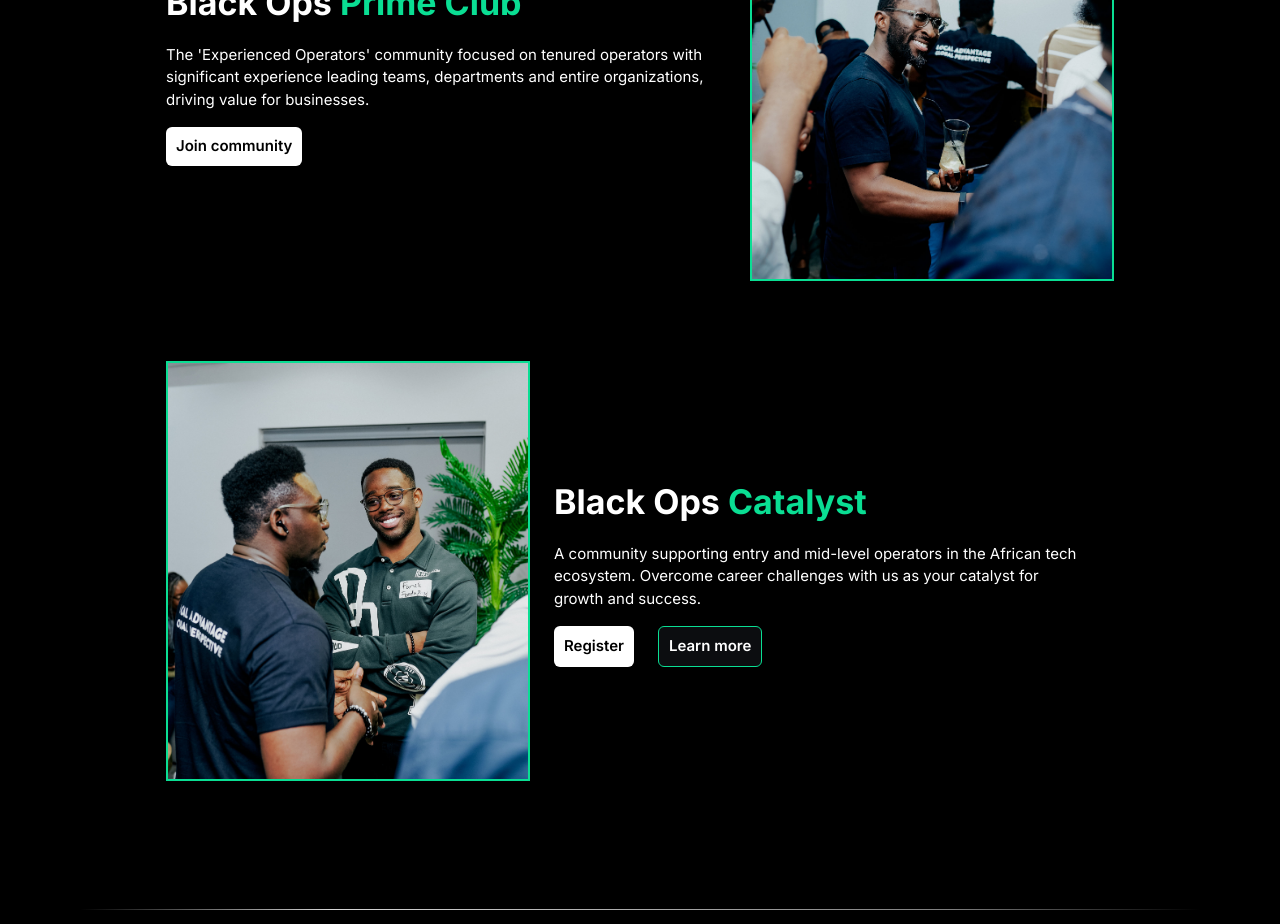
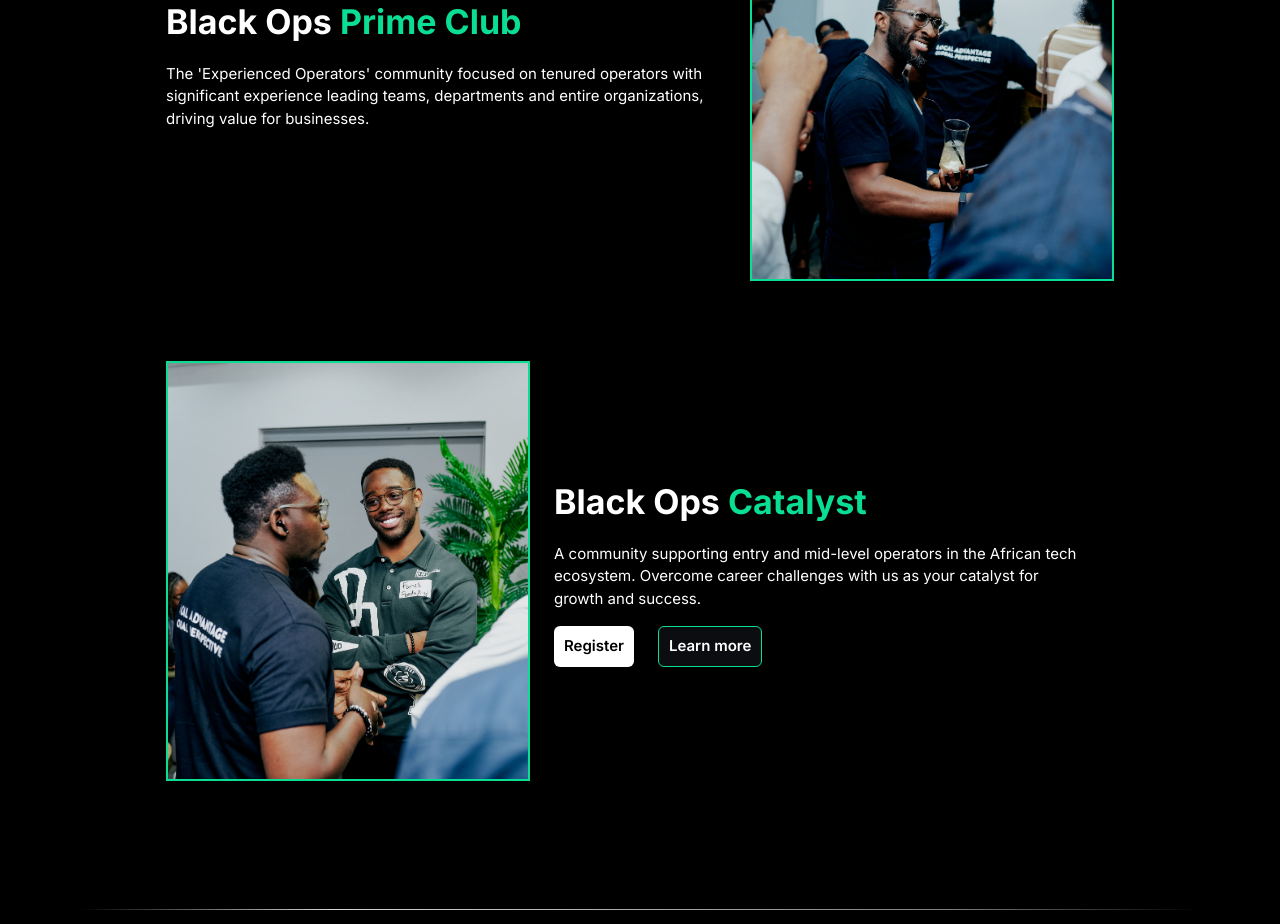
Before and after one commit to unegbuclinton/blackOp, a Next.js app: page / in a window 1280 px wide. Shown: the part 1840-2764 px from the top of the page. Built offline with nearby package versions, Linux system fonts and the light colour scheme.

Commit message:
update home

```diff
--- a/src/app/page.tsx
+++ b/src/app/page.tsx
@@ -78,7 +78,11 @@ export default function Home() {
             entire organizations, driving value for businesses.
           </p>
           <div className='flex gap-6'>
-            <Button type='button'>Join community</Button>
+            <Link href={'/community'}>
+              <Button className='lg:hidden' type='button'>
+                Join Community
+              </Button>
+            </Link>
           </div>
         </div>
         <Image
@@ -101,9 +105,11 @@ export default function Home() {
           </p>
           <div className='flex gap-6'>
             <Button type='button'>Register</Button>
-            <Button secondary type='button'>
-              Learn more
-            </Button>
+            <Link href={'/catalyst'}>
+              <Button secondary type='button'>
+                Learn more
+              </Button>
+            </Link>
           </div>
         </div>
         <Image
```
